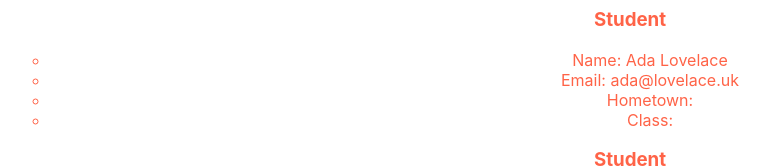
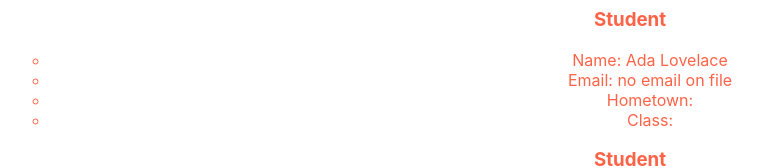
Before and after one commit to Ada-C10/edges-students-livecode, a React (Create React App) app: page / in a window 1280 px wide. Shown: the part 121-289 px from the top of the page, without its empty margins (30-808 px from the left). Built offline with nearby package versions, Linux system fonts and the light colour scheme.

Commit message:
add default props for student's email

```diff
--- a/src/components/Student.js
+++ b/src/components/Student.js
@@ -19,11 +19,14 @@ const Student = (props) => {
   )
 };
 
-
 Student.propTypes = {
   fullName: PropTypes.string.isRequired,
   email: PropTypes.string,
 };
 
+Student.defaultProps = {
+  email: 'no email on file',
+}
+
 
 export default Student;
--- a/src/components/StudentCollection.js
+++ b/src/components/StudentCollection.js
@@ -7,7 +7,6 @@ const StudentCollection = () => {
   const students = [
     {
       fullName: "Ada Lovelace",
-      email: "ada@lovelace.uk",
     },
     {
       fullName: "Katherine Johnson",
```
